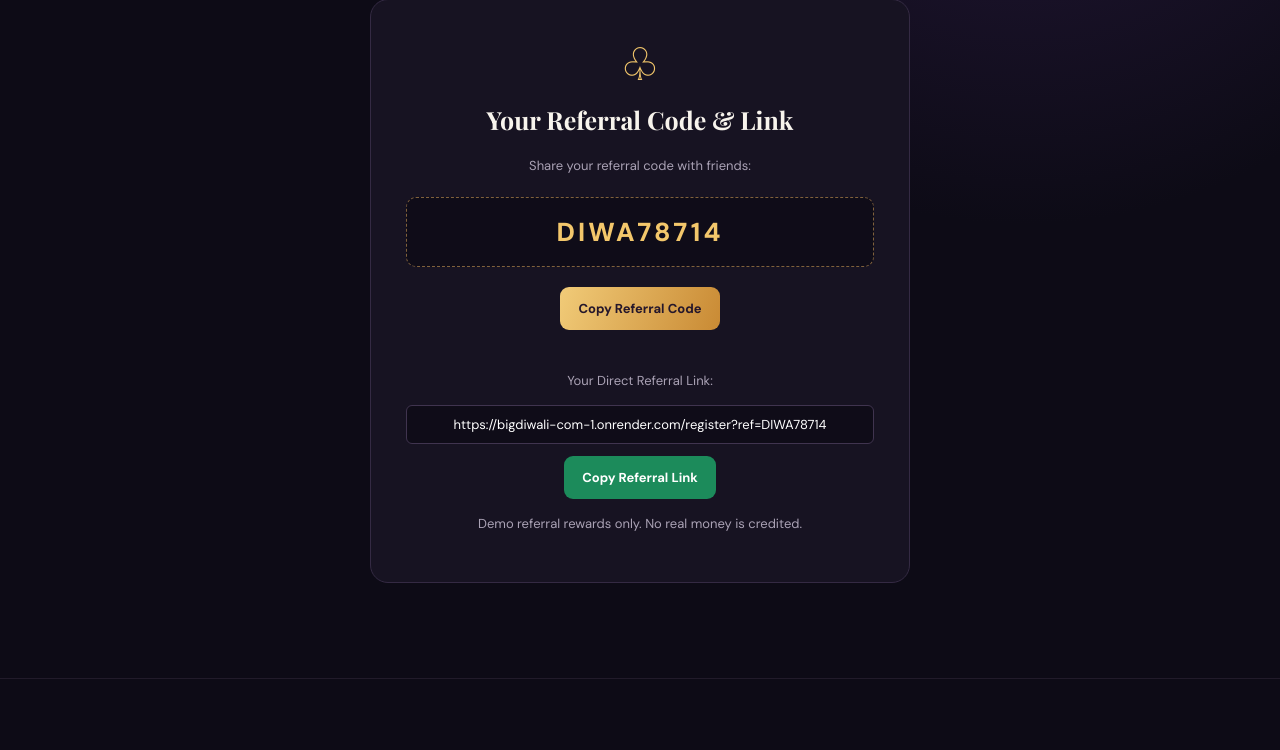
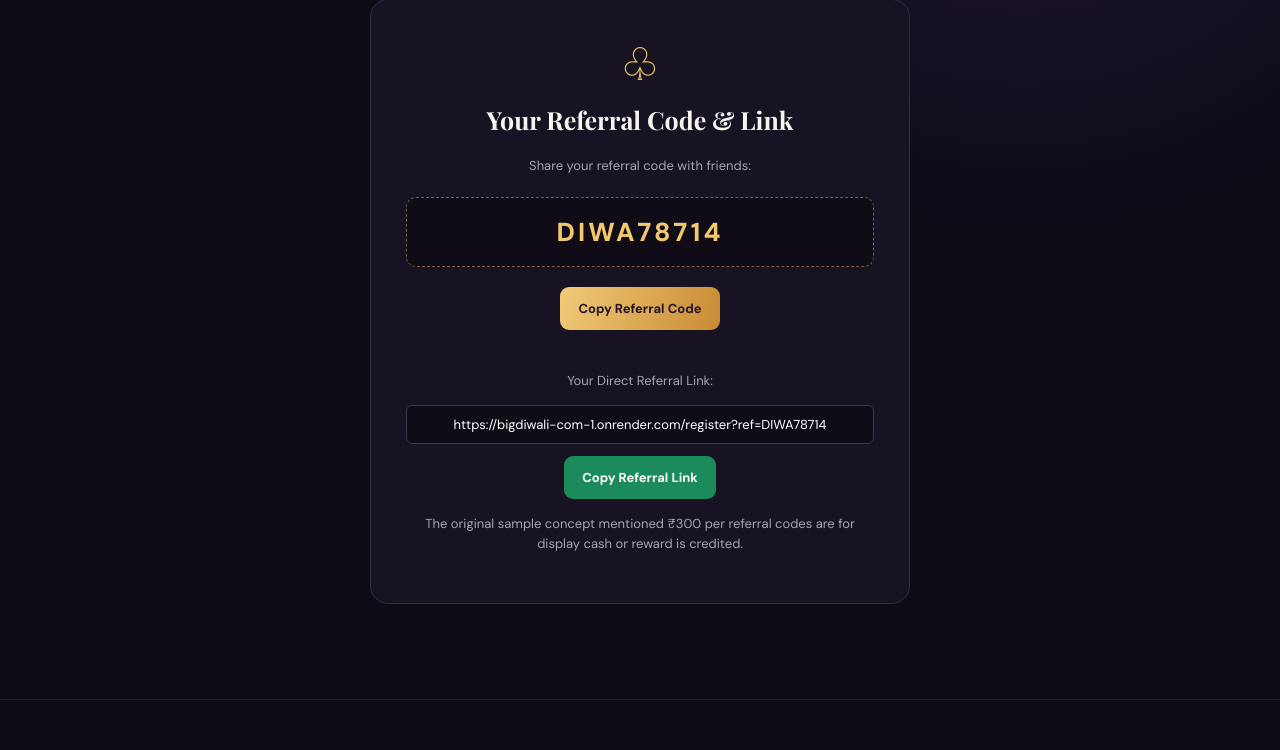
Before and after one commit to banud1157-cmd/bigdiwali.com, a Flask app: page /referral in a window 1280 px wide. Shown: the part 278-1028 px from the top of the page. Before the commit the page ends 957 px from the top, so only its background shows below. Run offline with Flask 3, Linux system fonts and the light colour scheme; a user stored in the database is signed in; data comes from the database, SQL or seed files in the repository.

Commit message:
Update referral message for clarity on rewards

```diff
--- a/templates/referral.html
+++ b/templates/referral.html
@@ -46,7 +46,7 @@
     </button>
 
     <p class="muted" style="margin-top:15px;">
-        Demo referral rewards only. No real money is credited.
+        The original sample concept mentioned ₹300 per referral codes are for display cash or reward is credited.
     </p>
 
 </div>
```
